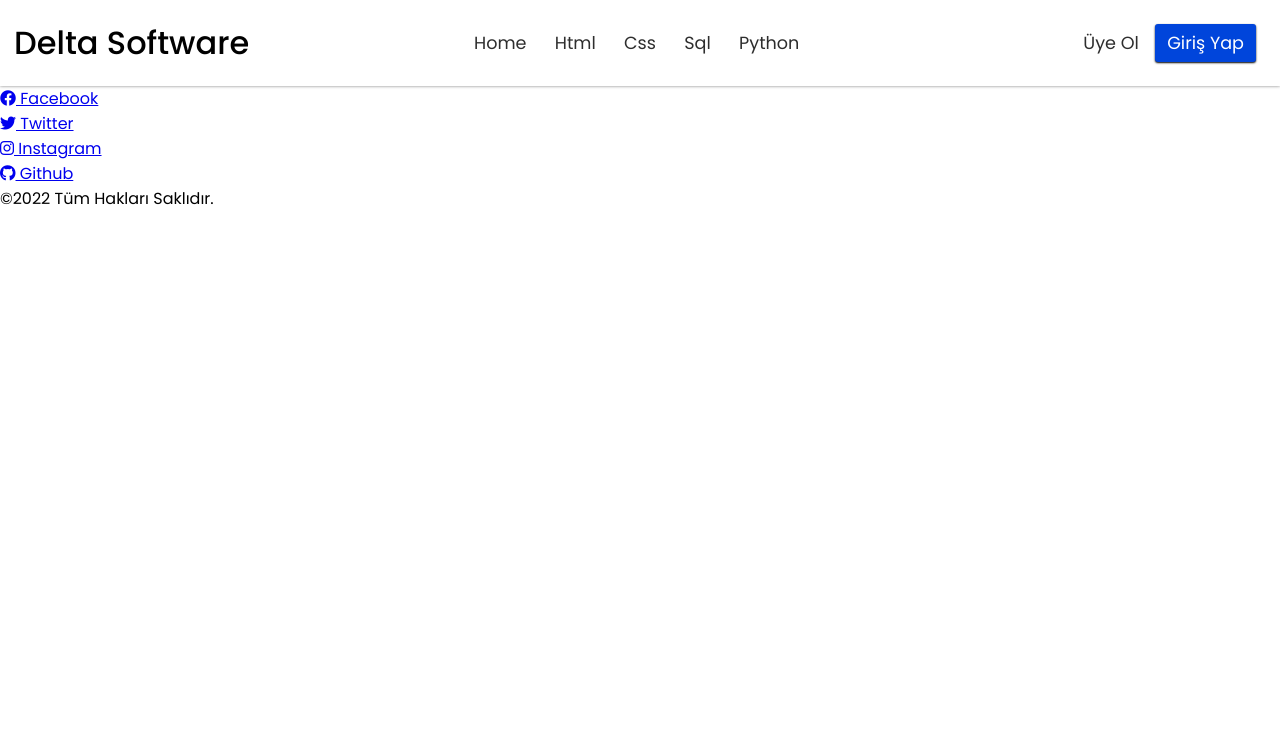
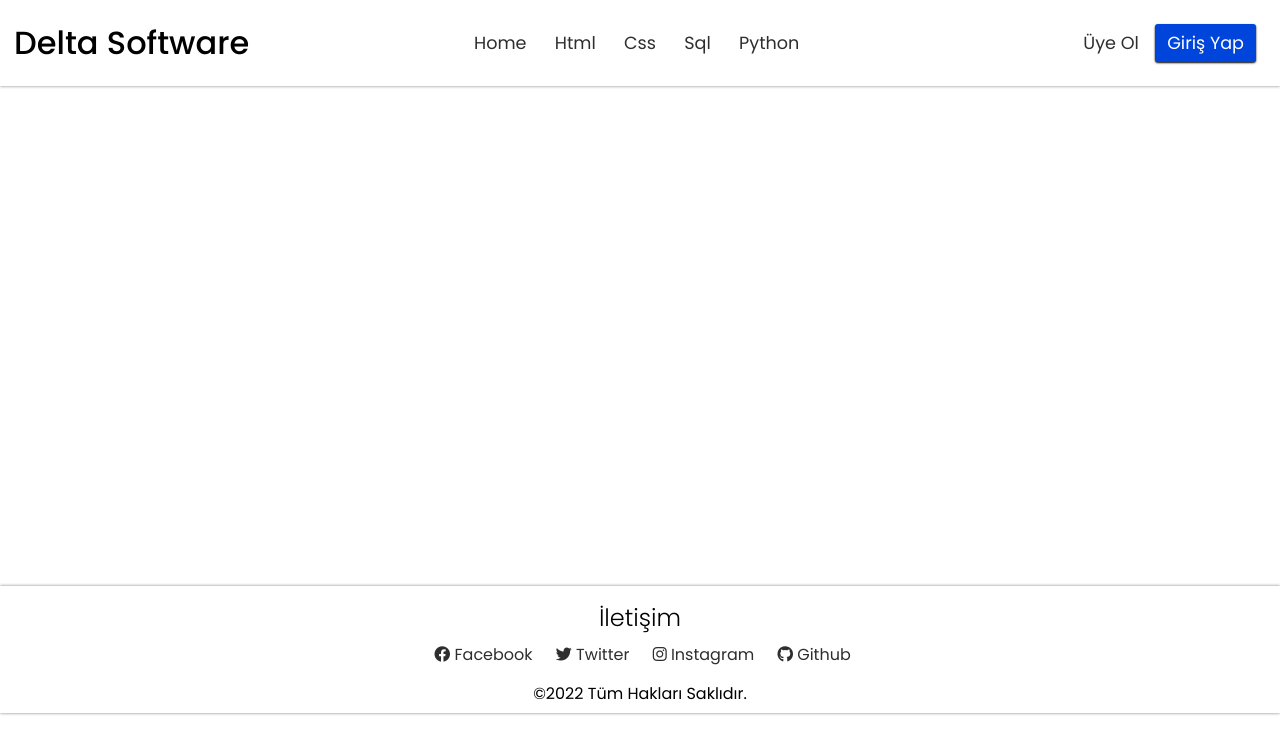
Before and after one commit to Ibrahim-Ulusall/delta-software, a Django app: page / in a window 1280 px wide. Shown: the top 754 px of the page. Run offline with Django 3.2, Linux system fonts and the light colour scheme.

Commit message:
footer düzenlendi.

```diff
--- a/static/css/style.css
+++ b/static/css/style.css
@@ -16,12 +16,14 @@ body{
     color: #000;
     background-color: #fff;
 }
+/* Header Bölümü */
 #page-top {
     padding:14px;
     box-shadow: 0 0 3px rgba(0,0,0,0.5);
     display: flex;
     justify-content: space-around;
 }
+/* Logo Bölümü */
 #logo {
     flex:3;
     display: flex;
@@ -30,6 +32,8 @@ body{
 #logo > h1 {
     font-weight: 500;
 }
+/* Menu Bölümü */
+
 #menu {
     flex:9;
     display: flex;
@@ -85,3 +89,35 @@ body{
     transform: scale(1);
     width: 100%;
 }
+/* Menu End */
+
+/* Header End */
+
+#footer {
+    display: flex;
+    flex-direction: column;
+    align-items: center;
+    padding:7px 14px;
+    box-shadow: 0 0 3px rgba(0,0,0,0.5);
+}
+#footer-top {
+    padding:7px;
+}
+#footer-menu h2 {
+    font-weight: 300;
+    /* color:rgb(46, 46, 46); */
+    text-align: center;
+}
+#footer-menu ul {
+    list-style-type: none;
+}
+#footer-menu ul li {
+    display: inline-block;
+}
+#footer-menu ul li a {
+    text-decoration: none;
+    color:rgb(46, 46, 46);
+    display: block;
+    margin-left:5px;
+    padding:7px;
+}
--- a/templates/base.html
+++ b/templates/base.html
@@ -12,6 +12,9 @@
 <body>
 
     {% include 'partials/_navbar.html' %}
+    <div style="width: 100%; height:500px;">
+
+    </div>
     {% include 'partials/_footer.html' %}
 </body>
 </html>
--- a/templates/partials/_footer.html
+++ b/templates/partials/_footer.html
@@ -2,6 +2,7 @@
     <footer id="footer">
         <div id="footer-top">
             <nav id="footer-menu">
+                <h2>İletişim</h2>
                 <ul>
                     <li><a href="#">
                         <i class="fa-brands fa-facebook"></i>
```
